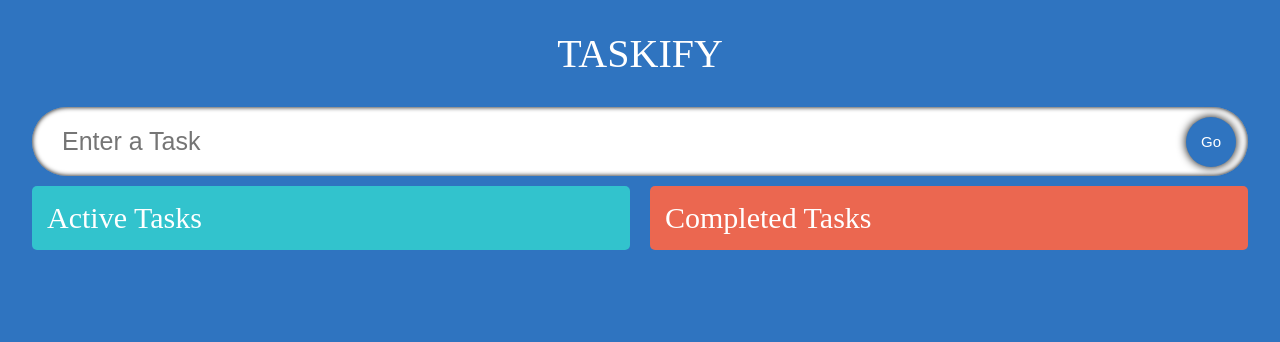
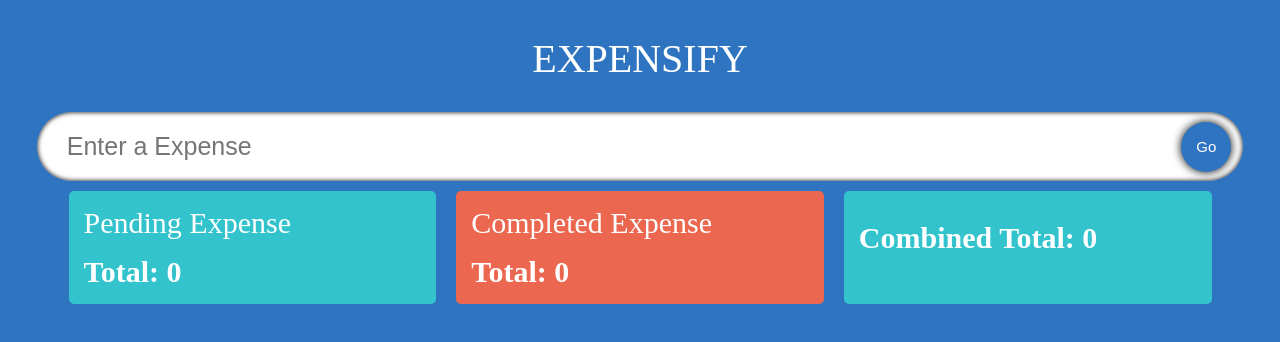
Before and after one commit to haiderGithubOfficial/taskify, a React (Create React App) app: page / in a window 1280 px wide. Shown: the top 342 px of the page. Built offline with nearby package versions, Linux system fonts and the light colour scheme; a web font is replaced by a local one.

Commit message:
Expense app features integrated

```diff
--- a/src/App.css
+++ b/src/App.css
@@ -1,13 +1,14 @@
 @import url("https://fonts.googleapis.com/css2?family=Neucha&display=swap");
 
 .App {
-  width: 100vw;
+  width: auto;
   min-height: 100vh;
   display: flex;
   flex-direction: column;
   align-items: center;
   background-color: #2f74c0;
   font-family: "Neucha", cursive;
+  padding: 5px;
 }
 
 .heading {
@@ -19,6 +20,9 @@
   text-align: center;
 }
 
+h2{
+  margin-top: 15px;
+}
 @media (max-width: 800px) {
   .heading {
     margin: 15px 0;
--- a/src/App.tsx
+++ b/src/App.tsx
@@ -25,7 +25,7 @@ const App: React.FC = () => {
   return (
     <>
       <div className="App">
-        <span className="heading">Taskify</span>
+        <span className="heading">Expensify</span>
         <InputField todo={todo} setTodo={setTodo} handleAdd={handleAdd} />
         <TodoList todos={todos} setTodos={setTodos} />
       </div>
--- /dev/null
+++ b/src/components/ConfirmationDialog.tsx
@@ -0,0 +1,26 @@
+import React from "react";
+
+type ConfirmationDialogProps = {
+  isOpen: boolean;
+  onClose: () => void;
+  onConfirm: () => void;
+};
+
+const ConfirmationDialog: React.FC<ConfirmationDialogProps> = ({ isOpen, onClose, onConfirm }) => {
+  if (!isOpen) return null;
+
+  return (
+    <div className="dialog-overlay">
+      <div className="dialog">
+        <h2>Are you sure?</h2>
+        <p>Do you really want to delete this Expense item?</p>
+        <div className="dialog-buttons">
+          <button onClick={onConfirm}>Yes, Delete</button>
+          <button onClick={onClose}>Cancel</button>
+        </div>
+      </div>
+    </div>
+  );
+};
+
+export default ConfirmationDialog;
--- a/src/components/InputField.tsx
+++ b/src/components/InputField.tsx
@@ -24,7 +24,7 @@ const InputField: React.FC<Props> = ({ todo, setTodo, handleAdd }) => {
         name=""
         id=""
         className="input__box"
-        placeholder="Enter a Task"
+        placeholder="Enter a Expense"
         value={todo}
         onChange={(e) => setTodo(e.target.value)}
       />
--- a/src/components/SingleTodo.tsx
+++ b/src/components/SingleTodo.tsx
@@ -3,6 +3,7 @@ import { Todo } from "../model";
 import { AiFillEdit, AiFillDelete } from "react-icons/ai";
 import { MdDone } from "react-icons/md";
 import { RxCross2 } from "react-icons/rx";
+import ConfirmationDialog from "./ConfirmationDialog"; // Import the dialog component
 
 type Props = {
   todo: Todo;
@@ -13,6 +14,7 @@ type Props = {
 const SingleTodo: React.FC<Props> = ({ todo, todos, setTodos }) => {
   const [edit, setEdit] = useState<boolean>(false);
   const [editTodo, setEditTodo] = useState<string>(todo.todo);
+  const [isDialogOpen, setIsDialogOpen] = useState<boolean>(false); // State to manage dialog visibility
 
   const inputRef = useRef<HTMLInputElement>(null);
 
@@ -28,8 +30,13 @@ const SingleTodo: React.FC<Props> = ({ todo, todos, setTodos }) => {
     );
   };
 
-  const handleDelete = (id: number) => {
-    setTodos(todos.filter((todo) => todo.id !== id));
+  const handleDelete = () => {
+    setIsDialogOpen(true); // Open the confirmation dialog
+  };
+
+  const confirmDelete = (id: number) => {
+    setTodos(todos.filter((todo) => todo.id !== id)); // Remove the todo
+    setIsDialogOpen(false); // Close the dialog after deletion
   };
 
   const handleEdit = (e: React.FormEvent, id: number) => {
@@ -41,6 +48,7 @@ const SingleTodo: React.FC<Props> = ({ todo, todos, setTodos }) => {
   };
 
   return (
+    <>
       <form className="todos__single" onSubmit={(e) => handleEdit(e, todo.id)}>
         {edit ? (
           <input
@@ -66,7 +74,7 @@ const SingleTodo: React.FC<Props> = ({ todo, todos, setTodos }) => {
           )}
 
           <span className="icon">
-          <AiFillDelete onClick={() => handleDelete(todo.id)} />
+            <AiFillDelete onClick={handleDelete} />
           </span>
           {todo.isDone ? (
             <span className="icon">
@@ -79,6 +87,14 @@ const SingleTodo: React.FC<Props> = ({ todo, todos, setTodos }) => {
           )}
         </div>
       </form>
+
+      {/* Confirmation Dialog */}
+      <ConfirmationDialog
+        isOpen={isDialogOpen}
+        onClose={() => setIsDialogOpen(false)}
+        onConfirm={() => confirmDelete(todo.id)}
+      />
+    </>
   );
 };
 
--- a/src/components/TodoList.tsx
+++ b/src/components/TodoList.tsx
@@ -1,4 +1,4 @@
-import React from "react";
+import React, { useState } from "react";
 import { Todo } from "../model";
 import SingleTodo from "./SingleTodo";
 
@@ -9,11 +9,32 @@ type Props = {
   setTodos: React.Dispatch<React.SetStateAction<Todo[]>>;
 };
 
+// Helper function to format numbers with commas
+const formatNumberWithCommas = (num: number) => {
+  return num.toString().replace(/\B(?=(\d{3})+(?!\d))/g, ",");
+};
+
 const TodoList: React.FC<Props> = ({ todos, setTodos }) => {
+  const totalPending = todos.reduce((acc, todo) => {
+    if (!todo.isDone) {
+      return acc + Number(todo.todo.split(" ")?.[0]);
+    }
+    return acc;
+  }, 0);
+
+  const totalCompleted = todos.reduce((acc, todo) => {
+    if (todo.isDone) {
+      return acc + Number(todo.todo.split(" ")?.[0]);
+    }
+    return acc;
+  }, 0);
+
+  const totalCombined = totalPending + totalCompleted;
+
   return (
     <div className="container">
       <div className="todos">
-        <span className="todos__heading">Active Tasks</span>
+        <span className="todos__heading">Pending Expense</span>
         {todos.map((todo) => {
           if (!todo.isDone)
             return (
@@ -25,9 +46,11 @@ const TodoList: React.FC<Props> = ({ todos, setTodos }) => {
               />
             );
         })}
+
+        <h2 className="todos__heading">Total: {formatNumberWithCommas(totalPending)}</h2>
       </div>
       <div className="todos remove">
-        <span className="todos__heading">Completed Tasks</span>
+        <span className="todos__heading">Completed Expense</span>
         {todos.map((todo) => {
           if (todo.isDone)
             return (
@@ -39,6 +62,10 @@ const TodoList: React.FC<Props> = ({ todos, setTodos }) => {
               />
             );
         })}
+        <h2 className="todos__heading">Total: {formatNumberWithCommas(totalCompleted)}</h2>
+      </div>
+      <div className="todos combine">
+        <h2 className="todos__heading">Combined Total: {formatNumberWithCommas(totalCombined)}</h2>
       </div>
     </div>
   );
--- a/src/components/styles.css
+++ b/src/components/styles.css
@@ -45,11 +45,10 @@
 }
 
 .container {
-  width: 95%;
+  width: 90%;
   display: flex;
-  margin-top: 10px;
-  justify-content: space-between;
-  align-items: flex-start;
+  margin: 10px auto 0px;
+  justify-content: center;
   gap: 20px;
 }
 
@@ -57,6 +56,7 @@
   border-radius: 5px;
   display: flex;
   flex-direction: column;
+  margin: 0 auto;
   width: 100%;
   padding: 15px;
   background-color: rgb(50, 195, 205);
@@ -117,6 +117,80 @@
   cursor: pointer;
 }
 
+
+.dialog-overlay {
+  position: fixed;
+  top: 0;
+  left: 0;
+  right: 0;
+  bottom: 0;
+  background: rgba(0, 0, 0, 0.7); /* Darker background for better contrast */
+  display: flex;
+  justify-content: center;
+  align-items: center;
+  z-index: 1000;
+  transition: background 0.3s ease; /* Smooth transition for background */
+}
+
+.dialog {
+  background: white;
+  border-radius: 12px; /* Increased border radius for a softer look */
+  padding: 30px;
+  width: auto; /* Slightly larger dialog */
+  text-align: center;
+  box-shadow: 0 4px 20px rgba(0, 0, 0, 0.2); /* More prominent shadow */
+  transition: transform 0.3s ease; /* Add transition for scaling effect */
+  transform: scale(1); /* Initial scale */
+  margin: 0 20px; /* Add margin for better spacing */
+}
+
+.dialog:h2 {
+  margin-bottom: 15px;
+  font-size: 1.5rem; /* Increased font size */
+  color: #333; /* Softer color */
+}
+
+.dialog p {
+  margin-bottom: 25px;
+  color: #555; /* Softer text color */
+  font-size: 1rem; /* Consistent font size */
+}
+
+.dialog-buttons {
+  display: flex;
+  justify-content: space-between;
+}
+
+.dialog-buttons button {
+  padding: 12px 20px; /* Increased padding for better clickability */
+  border: none;
+  border-radius: 6px; /* Slightly increased border radius */
+  cursor: pointer;
+  font-weight: bold;
+  font-size: 1rem; /* Consistent font size */
+  transition: background 0.3s, transform 0.1s; /* Transition for hover effect */
+}
+
+.dialog-buttons button:first-child {
+  background-color: #d9534f; /* Bootstrap danger color */
+  color: white;
+}
+
+.dialog-buttons button:first-child:hover {
+  background-color: #c9302c; /* Darker shade on hover */
+  transform: scale(1.05); /* Slightly scale up on hover */
+}
+
+.dialog-buttons button:last-child {
+  background-color: #5bc0de; /* Bootstrap primary color */
+  color: white;
+}
+
+.dialog-buttons button:last-child:hover {
+  background-color: #31b0d5; /* Darker shade on hover */
+  transform: scale(1.05); /* Slightly scale up on hover */
+}
+
 @media (max-width: 1100px) {
   .todos {
     width: 45%;
--- a/src/index.css
+++ b/src/index.css
@@ -1,4 +1,5 @@
 * {
   padding: 0;
   margin: 0;
+  box-sizing: border-box;
 }
```
Lines whose indentation alone changed are shown as unchanged.
